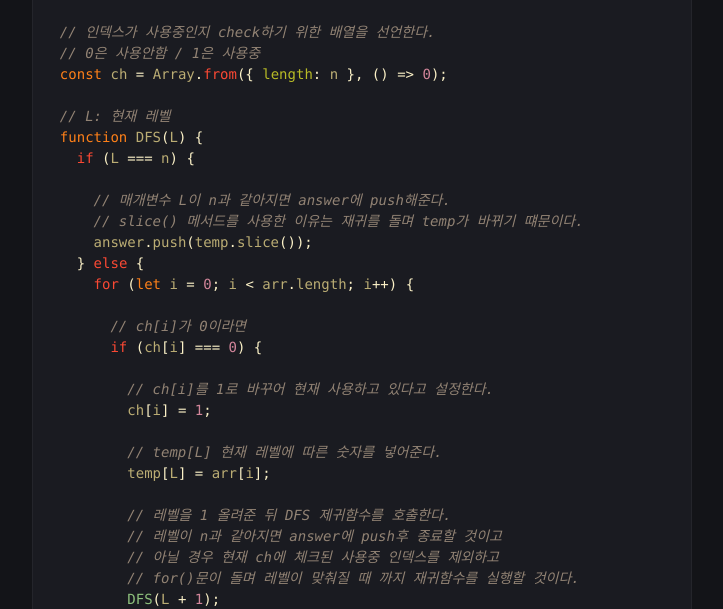
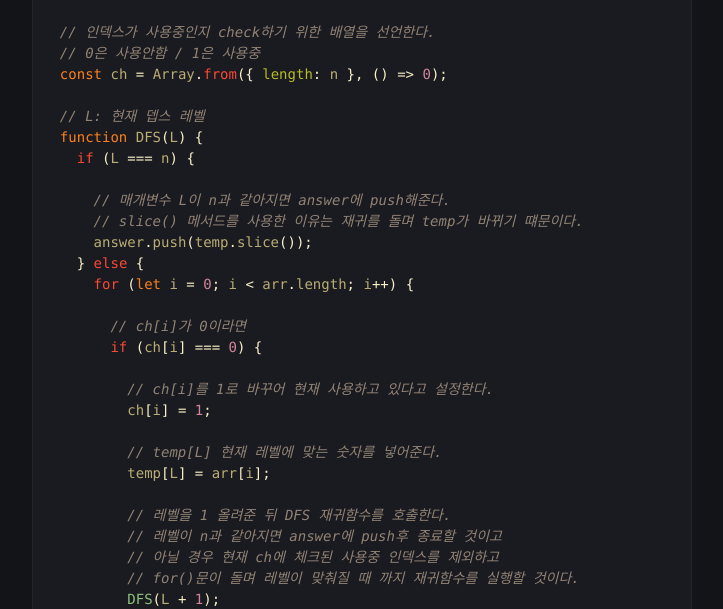
Before and after one commit to LeeJams/LeeJams.github.io, a Jekyll site: the page built from _posts/algorithm/2023-01-15-순열.md, in a window 1280 px wide and 900 px high, scrolled down 1607 px. Shown: the part 152-761 px from the top of the window, without its empty margins (278-1001 px from the left). Built offline with Jekyll 4.4.1, drawn with Linux system fonts in a browser that asks for light colours; comment, search, counter and statistics services are not loaded.

Commit message:
순열 조합

```diff
--- a/_posts/algorithm/2023-01-15-순열.md
+++ b/_posts/algorithm/2023-01-15-순열.md
@@ -5,7 +5,7 @@ tags: [JAVASCRIPT, ALGORITHM]
 ---
 
 #### 후행학습
-[[알고리즘] JavaScript 순열과 조합 알고리즘 구현하기 (조합 편)](https://school.programmers.co.kr/learn/courses/30/lessons/150370?language=javascript){:target="\_blank"}
+[[알고리즘] JavaScript 순열과 조합 알고리즘 구현하기 (조합 편)](https://leejams.github.io/%EC%A1%B0%ED%95%A9/){:target="\_blank"}
 
 #### 순열이란?
 
@@ -39,7 +39,7 @@ function permutations(n, arr) {
   // 0은 사용안함 / 1은 사용중
   const ch = Array.from({ length: n }, () => 0);
 
-  // L: 현재 레벨
+  // L: 현재 뎁스 레벨
   function DFS(L) {
     if (L === n) {
 
@@ -55,10 +55,10 @@ function permutations(n, arr) {
           // ch[i]를 1로 바꾸어 현재 사용하고 있다고 설정한다.
           ch[i] = 1;
 
-          // temp[L] 현재 레벨에 따른 숫자를 넣어준다.
+          // temp[L] 현재 레벨에 맞는 숫자를 넣어준다.
           temp[L] = arr[i];
 
-          // 레벨을 1 올려준 뒤 DFS 제귀함수를 호출한다.
+          // 레벨을 1 올려준 뒤 DFS 재귀함수를 호출한다.
           // 레벨이 n과 같아지면 answer에 push후 종료할 것이고
           // 아닐 경우 현재 ch에 체크된 사용중 인덱스를 제외하고
           // for()문이 돌며 레벨이 맞춰질 때 까지 재귀함수를 실행할 것이다.
```
Also changed, not shown: _posts/algorithm/2023-01-15-조합.md (+1 -1 lines).
